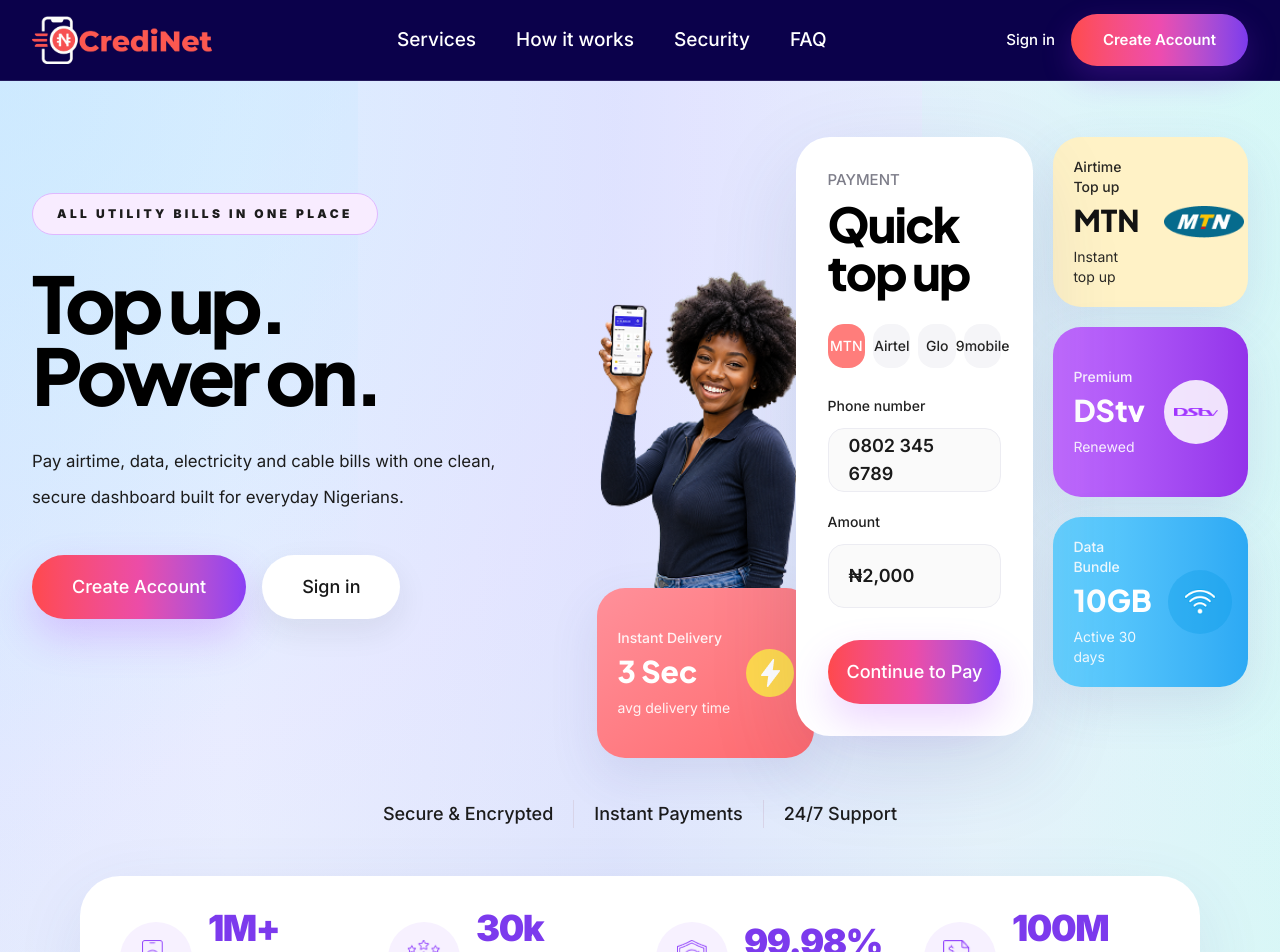
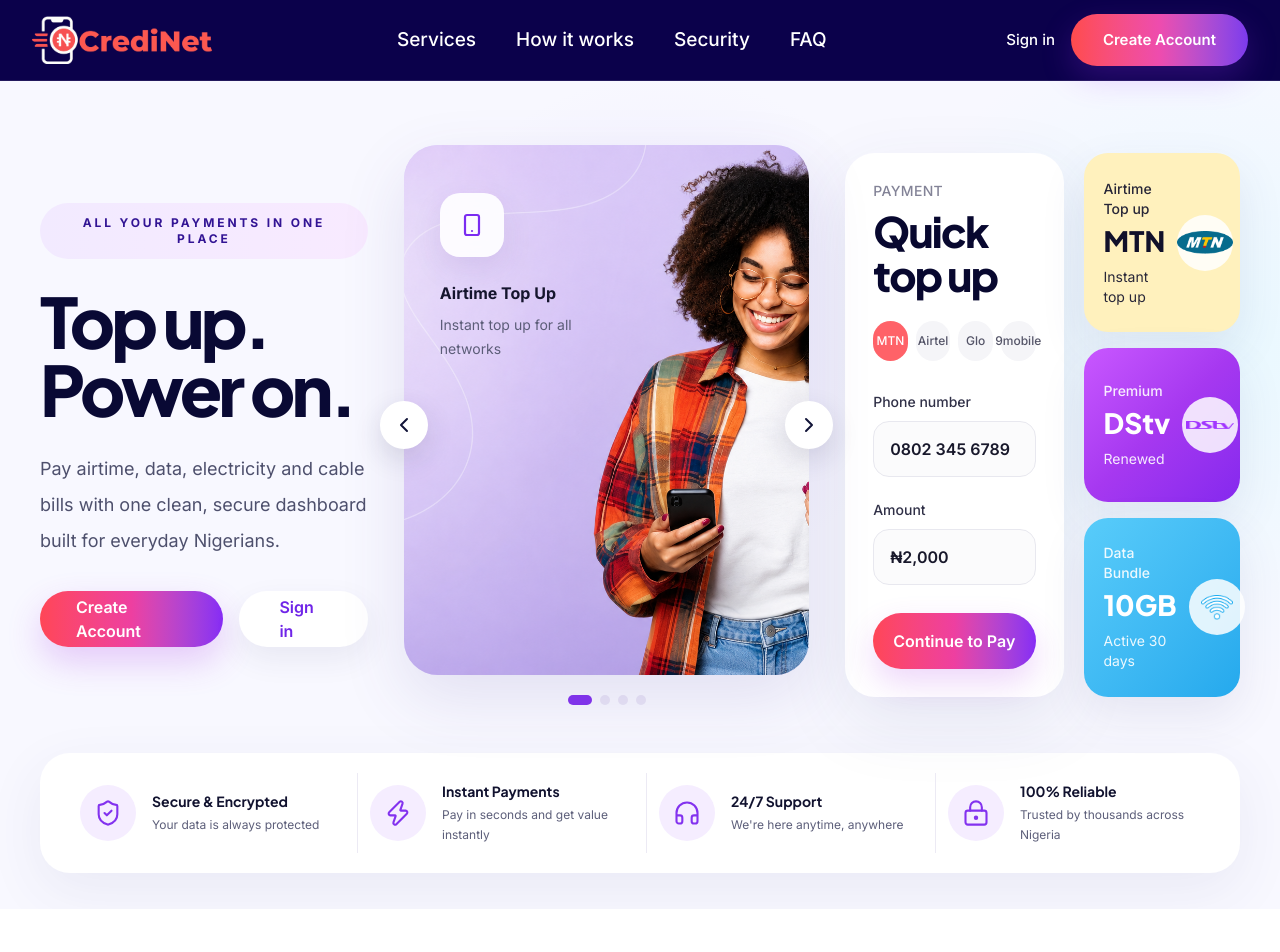
Before and after one commit to Eghadivia/credinet, a Next.js app: page /home-2 in a window 1280 px wide. Shown: the top 952 px of the page. Built offline with nearby package versions, Linux system fonts and the light colour scheme.

Commit message:
Update home-2 hero design

```diff
--- a/src/features/home-2/home-2-hero.tsx
+++ b/src/features/home-2/home-2-hero.tsx
@@ -1,343 +1,334 @@
 'use client';
 
-import { useEffect, useRef, useState } from 'react';
+import { useEffect, useState } from 'react';
 import Link from 'next/link';
+import {
+  ChevronLeft,
+  ChevronRight,
+  Headphones,
+  LockKeyhole,
+  ShieldCheck,
+  Smartphone,
+  Zap,
+} from 'lucide-react';
 
-const featureItems = ['Secure & Encrypted', 'Instant Payments', '24/7 Support'];
-
-const statItems = [
-  {
-    value: 1,
-    suffix: 'M+',
-    label: 'Successful transactions',
-    icon: '/assets/images/home-2/b1.png',
-  },
-  {
-    value: 30,
-    suffix: 'k',
-    label: 'Happy customers',
-    icon: '/assets/images/home-2/b2.png',
-  },
-  {
-    value: 99.98,
-    suffix: '%',
-    decimals: 2,
-    label: 'Platform uptime',
-    icon: '/assets/images/home-2/b3.png',
-  },
-  {
-    value: 100,
-    suffix: 'M',
-    label: 'Airtime and bills processed',
-    icon: '/assets/images/home-2/b4.png',
-  },
-] as const;
+const slides = Array.from({ length: 4 }, (_, index) => ({
+  id: index + 1,
+  eyebrow: 'All your payments in one place',
+  title: (
+    <>
+      Top up.
+      <br />
+      Power on.
+    </>
+  ),
+  copy:
+    'Pay airtime, data, electricity and cable bills with one clean, secure dashboard built for everyday Nigerians.',
+  image: '/assets/images/home-2/hero-phone-woman-wide.png',
+  imageAlt: 'Smiling CrediNet customer using her phone',
+}));
 
 const serviceCards = [
   {
-    eyebrow: 'Airtime Top up',
+    eyebrow: 'Airtime',
+    label: 'Top up',
     title: 'MTN',
     copy: 'Instant top up',
-    className: 'bg-[#fff2c6] text-[#131313]',
-    content: (
-      <div className="flex h-14 w-24 shrink-0 items-center justify-center self-center">
-        <img
-          src="/assets/images/home-2/mtv.png"
-          alt=""
-          aria-hidden="true"
-          className="h-9 w-20 object-contain"
-        />
-      </div>
-    ),
+    className: 'bg-[#fff1bd] text-[#11112a]',
+    logo: '/assets/images/home-2/mtv.png',
+    logoClassName: 'h-9 w-20',
   },
   {
     eyebrow: 'Premium',
+    label: '',
     title: 'DStv',
     copy: 'Renewed',
-    className: 'bg-gradient-to-r from-[#c26bff] to-[#9333ea] text-white',
-    content: (
-      <div className="flex h-16 w-16 shrink-0 items-center justify-center self-center rounded-full bg-white/85">
-        <img
-          src="/assets/images/home-2/dstv.png"
-          alt=""
-          aria-hidden="true"
-          className="h-7 w-11 object-contain"
-        />
-      </div>
-    ),
+    className:
+      'bg-gradient-to-br from-[#c957ff] via-[#a638f0] to-[#8528ee] text-white',
+    logo: '/assets/images/home-2/dstv.png',
+    logoClassName: 'h-7 w-12',
   },
   {
     eyebrow: 'Data Bundle',
+    label: '',
     title: '10GB',
     copy: 'Active 30 days',
-    className: 'bg-gradient-to-r from-[#66d2ff] to-[#2ca9f4] text-white',
-    content: (
-      <div className="flex h-16 w-16 shrink-0 items-center justify-center self-center rounded-full bg-[#0a9be6]/35">
-        <img
-          src="/assets/images/home-2/wifi.png"
-          alt=""
-          aria-hidden="true"
-          className="h-8 w-8 object-contain"
-        />
-      </div>
-    ),
+    className:
+      'bg-gradient-to-br from-[#58ccfa] to-[#24a9ed] text-white',
+    logo: '/assets/images/home-2/wifi.png',
+    logoClassName: 'h-8 w-8',
+  },
+];
+
+const trustItems = [
+  {
+    title: 'Secure & Encrypted',
+    copy: 'Your data is always protected',
+    icon: ShieldCheck,
   },
   {
-    eyebrow: 'Instant Delivery',
-    title: '3 Sec',
-    copy: 'avg delivery time',
-    className: 'bg-gradient-to-br from-[#ff909a] to-[#ff686d] text-white',
-    content: (
-      <div className="flex h-12 w-12 shrink-0 items-center justify-center self-center rounded-full bg-[#ffd84d]">
-        <img
-          src="/assets/images/home-2/electercity.png"
-          alt=""
-          aria-hidden="true"
-          className="h-7 w-7 object-contain"
-        />
-      </div>
-    ),
+    title: 'Instant Payments',
+    copy: 'Pay in seconds and get value instantly',
+    icon: Zap,
+  },
+  {
+    title: '24/7 Support',
+    copy: "We're here anytime, anywhere",
+    icon: Headphones,
+  },
+  {
+    title: '100% Reliable',
+    copy: 'Trusted by thousands across Nigeria',
+    icon: LockKeyhole,
   },
 ];
 
 function ServiceCard({
   eyebrow,
+  label,
   title,
   copy,
   className,
-  content,
+  logo,
+  logoClassName,
 }: (typeof serviceCards)[number]) {
   return (
-    <article className={`rounded-[28px] p-5 shadow-[0_18px_50px_rgba(72,84,159,0.12)] ${className}`}>
-      <div className="flex min-h-[130px] items-center justify-between gap-4">
+    <article
+      className={`flex min-h-[142px] items-center justify-between gap-3 rounded-[24px] p-5 shadow-[0_18px_45px_rgba(71,72,130,0.1)] ${className}`}
+    >
       <div>
         <p className="text-sm font-medium opacity-90">{eyebrow}</p>
-          <h3 className="mt-2 text-3xl font-black leading-none">{title}</h3>
-          <p className="mt-3 text-sm opacity-90">{copy}</p>
+        {label ? <p className="text-sm font-medium opacity-90">{label}</p> : null}
+        <h3 className="mt-2 text-[28px] font-extrabold leading-none">{title}</h3>
+        <p className="mt-3 text-sm leading-5 opacity-90">{copy}</p>
       </div>
-        {content}
+      <div className="flex h-14 w-14 shrink-0 items-center justify-center rounded-full bg-white/85">
+        <img
+          src={logo}
+          alt=""
+          aria-hidden="true"
+          className={`object-contain ${logoClassName}`}
+        />
       </div>
     </article>
   );
 }
 
-function CounterStat({
-  value,
-  suffix = '',
-  decimals = 0,
-}: {
-  value: number;
-  suffix?: string;
-  decimals?: number;
-}) {
-  const [displayValue, setDisplayValue] = useState(0);
-  const [hasStarted, setHasStarted] = useState(false);
-  const ref = useRef<HTMLParagraphElement | null>(null);
+export default function Home2Hero() {
+  const [activeSlide, setActiveSlide] = useState(0);
+  const [isPaused, setIsPaused] = useState(false);
+  const slide = slides[activeSlide];
 
   useEffect(() => {
-    const node = ref.current;
-
-    if (!node) {
+    if (isPaused) {
       return;
     }
 
-    const observer = new IntersectionObserver(
-      ([entry]) => {
-        if (entry.isIntersecting) {
-          setHasStarted(true);
-          observer.disconnect();
-        }
-      },
-      { threshold: 0.35 }
-    );
+    const timer = window.setInterval(() => {
+      setActiveSlide((current) => (current + 1) % slides.length);
+    }, 6000);
 
-    observer.observe(node);
+    return () => window.clearInterval(timer);
+  }, [isPaused]);
 
-    return () => observer.disconnect();
-  }, []);
-
-  useEffect(() => {
-    if (!hasStarted) {
-      return;
-    }
-
-    const duration = 2800;
-    const start = performance.now();
-    let frame = 0;
-
-    const updateValue = (now: number) => {
-      const progress = Math.min((now - start) / duration, 1);
-      const easedProgress = 1 - (1 - progress) ** 3;
-
-      setDisplayValue(value * easedProgress);
-
-      if (progress < 1) {
-        frame = window.requestAnimationFrame(updateValue);
-      }
+  const showPrevious = () => {
+    setActiveSlide((current) => (current - 1 + slides.length) % slides.length);
   };
 
-    frame = window.requestAnimationFrame(updateValue);
-
-    return () => window.cancelAnimationFrame(frame);
-  }, [hasStarted, value]);
+  const showNext = () => {
+    setActiveSlide((current) => (current + 1) % slides.length);
+  };
 
   return (
-    <p
-      ref={ref}
-      className="text-4xl font-black tracking-[-0.04em] text-[#7c3aed]"
+    <section
+      aria-label="CrediNet payment services"
+      className="relative overflow-hidden bg-[#f8f8ff]"
+      onMouseEnter={() => setIsPaused(true)}
+      onMouseLeave={() => setIsPaused(false)}
     >
-      {displayValue.toFixed(decimals)}
-      {suffix}
+      <div className="pointer-events-none absolute inset-0 bg-[radial-gradient(circle_at_52%_30%,rgba(204,186,255,0.2),transparent_29%),radial-gradient(circle_at_95%_32%,rgba(203,249,255,0.35),transparent_25%)]" />
+
+      <div className="relative mx-auto max-w-[1600px] px-4 pb-7 pt-10 sm:px-6 sm:pt-12 lg:px-8 xl:px-10 xl:pb-9 xl:pt-16">
+        <div className="grid min-w-0 items-center gap-10 xl:grid-cols-[0.93fr_1.15fr_1.12fr] xl:gap-9 2xl:gap-12">
+          <div
+            key={`copy-${slide.id}`}
+            className="mx-auto min-w-0 w-full max-w-[560px] text-center xl:mx-0 xl:text-left"
+          >
+            <p className="inline-flex max-w-full justify-center rounded-full bg-gradient-to-r from-[#f2eaff] to-[#f8eaff] px-5 py-3 text-center text-[9px] font-bold uppercase tracking-[0.16em] text-[#321494] sm:px-6 sm:text-xs sm:tracking-[0.24em]">
+              {slide.eyebrow}
             </p>
-  );
-}
-
-export default function Home2Hero() {
-  return (
-    <section className="relative overflow-hidden bg-[radial-gradient(circle_at_top_left,_rgba(212,240,255,0.95),_rgba(232,235,255,0.95)_42%,_rgba(223,247,246,0.9)_100%)]">
-      <div className="pointer-events-none absolute inset-0 bg-[linear-gradient(90deg,rgba(199,207,255,0.12),rgba(255,255,255,0)_18%,rgba(188,183,255,0.18)_48%,rgba(255,255,255,0)_77%,rgba(166,255,240,0.16))]" />
-      <div className="pointer-events-none absolute inset-y-0 left-0 w-[28%] bg-[linear-gradient(135deg,rgba(199,231,255,0.5)_0%,rgba(199,231,255,0)_60%)]" />
-      <div className="pointer-events-none absolute inset-y-0 right-0 w-[28%] bg-[linear-gradient(225deg,rgba(208,255,244,0.35)_0%,rgba(208,255,244,0)_60%)]" />
-
-      <div className="relative mx-auto max-w-[1360px] px-4 pb-18 pt-10 sm:px-6 lg:px-8 lg:pb-28 lg:pt-14">
-        <div className="grid items-start gap-10 xl:grid-cols-[1fr_1.43fr]">
-          <div className="max-w-[520px] pt-4 lg:pt-14">
-            <div className="inline-flex rounded-full border border-[#dfb8ff] bg-[#f8ecff] px-6 py-3 text-xs font-black uppercase tracking-[0.28em] text-[#1c1c1c]">
-              All utility bills in one place
-            </div>
-            <h1 className="mt-8 text-[3.3rem] font-black leading-[0.92] tracking-[-0.06em] text-black sm:text-[4.25rem] lg:text-[78px]">
-              Top up.
-              <br />
-              Power on.
+            <h1 className="mt-7 text-[3.25rem] font-extrabold leading-[0.98] tracking-[-0.055em] text-[#090934] sm:text-[4.25rem] xl:text-[4.35rem] 2xl:text-[5rem]">
+              {slide.title}
             </h1>
-            <p className="mt-8 max-w-[620px] text-lg leading-9 text-[#1c1c1c] sm:text-[1.05rem]">
-              Pay airtime, data, electricity and cable bills with one clean,
-              secure dashboard built for everyday Nigerians.
+            <p className="mx-auto mt-6 max-w-[500px] text-base leading-8 text-[#4e506d] sm:text-lg xl:mx-0 xl:mt-7 xl:leading-9">
+              {slide.copy}
             </p>
 
-            <div className="mt-10 flex flex-col gap-4 sm:flex-row">
+            <div className="mt-8 flex flex-col justify-center gap-4 sm:flex-row xl:justify-start">
               <Link
                 href="/signup"
-                className="inline-flex h-16 items-center justify-center rounded-full bg-gradient-to-r from-[#ff494c] via-[#ec4ca7] to-[#8b3ff5] px-10 text-xl font-medium text-white shadow-[0_18px_40px_rgba(174,72,255,0.24)] sm:text-lg"
+                className="inline-flex h-14 items-center justify-center rounded-full bg-gradient-to-r from-[#ff4656] via-[#ee3fa0] to-[#862bf5] px-9 text-base font-semibold text-white shadow-[0_15px_34px_rgba(169,53,230,0.24)]"
               >
                 Create Account
               </Link>
               <Link
                 href="/login"
-                className="inline-flex h-16 items-center justify-center rounded-full bg-white px-10 text-xl font-medium text-[#171717] shadow-[0_12px_32px_rgba(37,37,37,0.08)] sm:text-lg"
+                className="inline-flex h-14 items-center justify-center rounded-full bg-white px-10 text-base font-semibold text-[#7025e8] shadow-[0_12px_30px_rgba(46,48,100,0.08)]"
               >
                 Sign in
               </Link>
             </div>
           </div>
 
-          <div className="relative xl:pl-3">
-            <div className="grid gap-5 xl:grid-cols-[0.96fr_1.1fr_0.9fr]">
-              <div className="relative order-1 hidden min-h-[280px] items-end justify-center md:flex xl:order-none xl:min-h-[590px]">
+          <div className="relative mx-auto min-w-0 w-full max-w-[520px]">
+            <div className="relative h-[430px] overflow-hidden rounded-[34px] bg-[#ded3ff] shadow-[0_24px_65px_rgba(87,68,155,0.13)] sm:h-[510px] xl:h-[530px]">
               <img
-                  src="/assets/images/home-2/business-man.png"
-                  alt="CrediNet customer"
-                  className="relative z-20 h-auto max-h-[440px] w-full max-w-[340px] -translate-y-[7.25rem] object-contain sm:-translate-y-[8.25rem] lg:-translate-y-[9.25rem] xl:max-h-[600px] xl:max-w-[410px] xl:translate-x-[1.25rem]"
+                key={`image-${slide.id}`}
+                src={slide.image}
+                alt={slide.imageAlt}
+                className="h-full w-full object-cover object-center"
               />
+
+              <div className="absolute left-6 top-7 z-10 max-w-[170px] sm:left-9 sm:top-12">
+                <div className="flex h-16 w-16 items-center justify-center rounded-[20px] bg-white/90 text-[#7b2cf1] shadow-[0_12px_30px_rgba(74,52,138,0.1)] backdrop-blur-sm">
+                  <Smartphone className="h-6 w-6" strokeWidth={2.2} />
+                </div>
+                <p className="mt-6 text-base font-bold text-[#15152d]">
+                  Airtime Top Up
+                </p>
+                <p className="mt-2 text-sm leading-6 text-[#5c5d78]">
+                  Instant top up for all networks
+                </p>
+              </div>
             </div>
 
-              <div className="order-2 xl:order-none">
-                <div className="relative z-10 rounded-[34px] bg-white p-6 shadow-[0_30px_90px_rgba(56,70,138,0.14)] sm:p-8">
-                  <p className="text-[15px] font-medium uppercase text-[#7d7d89]">
+            <button
+              type="button"
+              aria-label="Show previous slide"
+              onClick={showPrevious}
+              className="absolute left-0 top-1/2 z-10 flex h-12 w-12 -translate-x-1/2 -translate-y-1/2 items-center justify-center rounded-full bg-white text-[#121438] shadow-[0_10px_28px_rgba(32,34,78,0.14)] transition hover:scale-105"
+            >
+              <ChevronLeft className="h-6 w-6" />
+            </button>
+            <button
+              type="button"
+              aria-label="Show next slide"
+              onClick={showNext}
+              className="absolute right-0 top-1/2 z-10 flex h-12 w-12 translate-x-1/2 -translate-y-1/2 items-center justify-center rounded-full bg-white text-[#121438] shadow-[0_10px_28px_rgba(32,34,78,0.14)] transition hover:scale-105"
+            >
+              <ChevronRight className="h-6 w-6" />
+            </button>
+
+            <div
+              className="mt-5 flex items-center justify-center gap-2"
+              role="tablist"
+              aria-label="Choose hero slide"
+            >
+              {slides.map((item, index) => (
+                <button
+                  key={item.id}
+                  type="button"
+                  role="tab"
+                  aria-label={`Show slide ${index + 1}`}
+                  aria-selected={activeSlide === index}
+                  onClick={() => setActiveSlide(index)}
+                  className={`h-2.5 rounded-full transition-all ${
+                    activeSlide === index
+                      ? 'w-6 bg-[#8332ef]'
+                      : 'w-2.5 bg-[#e8e4f6] hover:bg-[#cfc5ee]'
+                  }`}
+                />
+              ))}
+            </div>
+          </div>
+
+          <div className="grid min-w-0 gap-5 lg:grid-cols-[1.4fr_0.9fr] xl:grid-cols-[1.2fr_0.86fr]">
+            <div className="rounded-[30px] bg-white p-6 shadow-[0_24px_70px_rgba(61,64,120,0.1)] sm:p-7">
+              <p className="text-sm font-medium uppercase tracking-wide text-[#838397]">
                 Payment
               </p>
-                  <h2 className="mt-2 text-4xl font-black tracking-[-0.04em] text-black sm:text-5xl">
-                    Quick top up
+              <h2 className="mt-2 text-[42px] font-extrabold leading-[1.05] tracking-[-0.04em] text-[#08082f]">
+                Quick
+                <br />
+                top up
               </h2>
 
-                  <div className="mt-7 grid grid-cols-4 gap-2">
-                    {['MTN', 'Airtel', 'Glo', '9mobile'].map((item, index) => (
+              <div className="mt-6 grid grid-cols-4 gap-2">
+                {['MTN', 'Airtel', 'Glo', '9mobile'].map((network, index) => (
                   <div
-                        key={item}
-                        className={`flex h-11 items-center justify-center rounded-2xl text-sm font-medium ${
+                    key={network}
+                    className={`flex h-10 items-center justify-center rounded-full text-xs font-medium ${
                       index === 0
-                            ? 'bg-[#ff7d7b] text-white'
-                            : 'bg-[#f5f5f8] text-[#242424]'
+                        ? 'bg-[#ff6268] text-white'
+                        : 'bg-[#f5f5f8] text-[#555568]'
                     }`}
                   >
-                        {item}
+                    {network}
                   </div>
                 ))}
               </div>
 
               <div className="mt-7 space-y-5">
-                    <div>
-                      <p className="mb-3 text-sm font-medium text-[#212121]">
+                <label className="block">
+                  <span className="text-sm font-medium text-[#303047]">
                     Phone number
-                      </p>
-                      <div className="flex h-16 items-center rounded-2xl border border-[#ececf2] bg-[#fafafa] px-5 text-xl font-semibold text-[#1a1a1a] sm:text-lg">
+                  </span>
+                  <span className="mt-2 flex h-14 items-center rounded-2xl border border-[#e8e8ef] bg-[#fbfbfc] px-4 text-base font-semibold text-[#18182b]">
                     0802 345 6789
+                  </span>
+                </label>
+                <label className="block">
+                  <span className="text-sm font-medium text-[#303047]">
+                    Amount
+                  </span>
+                  <span className="mt-2 flex h-14 items-center rounded-2xl border border-[#e8e8ef] bg-[#fbfbfc] px-4 text-base font-semibold text-[#18182b]">
+                    ₦2,000
+                  </span>
+                </label>
               </div>
+
+              <button
+                type="button"
+                className="mt-7 flex h-14 w-full items-center justify-center rounded-full bg-gradient-to-r from-[#ff4656] via-[#ee3fa0] to-[#862bf5] text-base font-semibold text-white shadow-[0_14px_32px_rgba(169,53,230,0.2)]"
+              >
+                Continue to Pay
+              </button>
             </div>
-                    <div>
-                      <p className="mb-3 text-sm font-medium text-[#212121]">
-                        Amount
-                      </p>
-                      <div className="flex h-16 items-center rounded-2xl border border-[#ececf2] bg-[#fafafa] px-5 text-xl font-semibold text-[#1a1a1a] sm:text-lg">
-                        ₦2,000
+
+            <div className="grid gap-4 sm:grid-cols-3 lg:grid-cols-1">
+              {serviceCards.map((card) => (
+                <ServiceCard key={card.title} {...card} />
+              ))}
             </div>
           </div>
         </div>
 
-                  <button className="mt-8 flex h-16 w-full items-center justify-center rounded-full bg-gradient-to-r from-[#ff494c] via-[#ec4ca7] to-[#8b3ff5] text-xl font-medium text-white shadow-[0_18px_40px_rgba(174,72,255,0.22)] sm:text-lg">
-                    Continue to Pay
-                  </button>
-                </div>
-              </div>
+        <div className="mx-auto mt-10 max-w-[1360px] rounded-[30px] bg-white px-5 py-5 shadow-[0_18px_55px_rgba(63,68,132,0.08)] sm:px-7 lg:mt-12">
+          <div className="grid gap-3 sm:grid-cols-2 xl:grid-cols-4">
+            {trustItems.map((item, index) => {
+              const Icon = item.icon;
 
-              <div className="order-3 grid content-start gap-5 sm:grid-cols-2 xl:order-none xl:grid-cols-1">
-                {serviceCards.slice(0, 3).map((card) => (
-                  <ServiceCard key={card.title} {...card} />
-                ))}
-              </div>
-            </div>
-
-            <div className="mt-5 grid gap-5 sm:grid-cols-2 xl:absolute xl:bottom-[-22px] xl:left-[6%] xl:max-w-[610px]">
-              <ServiceCard {...serviceCards[3]} />
-            </div>
-          </div>
-        </div>
-
-        <div className="mt-12 flex flex-wrap items-center justify-center gap-5 text-center text-lg font-medium text-[#1c1c1c] lg:mt-16">
-          {featureItems.map((item, index) => (
-            <div key={item} className="flex items-center gap-5">
-              <span>{item}</span>
-              {index < featureItems.length - 1 ? (
-                <span className="hidden h-7 w-px bg-[#d8d4e8] sm:block" />
-              ) : null}
-            </div>
-          ))}
-        </div>
-
-        <div className="mx-auto mt-10 max-w-[1120px] rounded-[36px] bg-white px-8 py-8 shadow-[0_20px_70px_rgba(64,78,150,0.09)] sm:px-10 lg:mt-12 lg:rounded-[40px]">
-          <div className="grid gap-8 sm:grid-cols-2 xl:grid-cols-4">
-            {statItems.map((item) => (
-              <div key={item.label} className="flex items-center gap-4">
-                <div className="flex h-18 w-18 shrink-0 items-center justify-center rounded-full bg-[#f7f1ff]">
-                  <img
-                    src={item.icon}
-                    alt=""
-                    aria-hidden="true"
-                    className="h-9 w-9 object-contain"
-                  />
+              return (
+                <div
+                  key={item.title}
+                  className={`flex items-center gap-4 px-3 py-2 ${
+                    index > 0 ? 'xl:border-l xl:border-[#eceaf4]' : ''
+                  }`}
+                >
+                  <div className="flex h-14 w-14 shrink-0 items-center justify-center rounded-full bg-[#f5edff] text-[#8332ef]">
+                    <Icon className="h-7 w-7" strokeWidth={1.8} />
                   </div>
                   <div>
-                  <CounterStat
-                    value={item.value}
-                    suffix={item.suffix}
-                    decimals={item.decimals}
-                  />
-                  <p className="mt-1 text-lg leading-7 text-[#191919]">
-                    {item.label}
+                    <h3 className="text-sm font-bold text-[#11122f]">
+                      {item.title}
+                    </h3>
+                    <p className="mt-1 text-xs leading-5 text-[#5d5f7a]">
+                      {item.copy}
                     </p>
                   </div>
                 </div>
-            ))}
+              );
+            })}
           </div>
         </div>
       </div>
```
Also changed, not shown: public/assets/images/home-2/hero-phone-woman-wide.png (added). Lines whose indentation alone changed are shown as unchanged.
